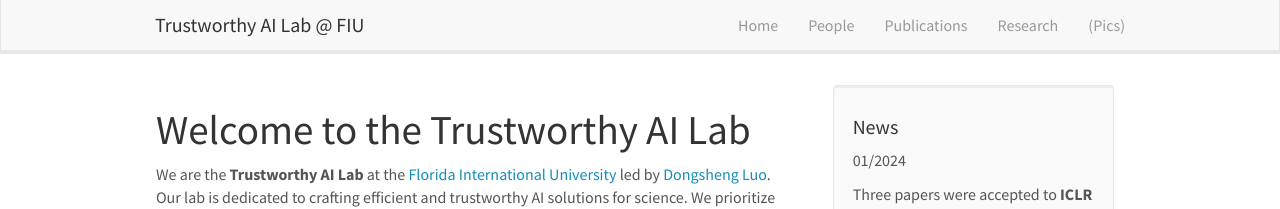
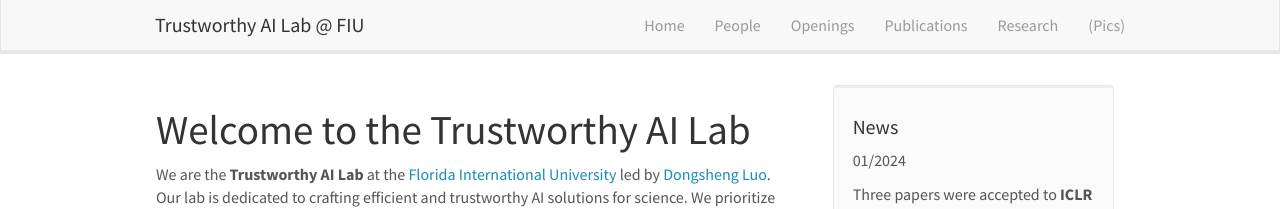
Before and after one commit to trustai4s-lab/trustai4s-lab.github.io, a Jekyll site: the page built from _pages/home.md, in a window 1280 px wide. Shown: the top 209 px of the page. Built offline with Jekyll 4.4.1, drawn with Linux system fonts in a browser that asks for light colours; nearby versions of some CDN libraries.

Commit message:
Update header.html

```diff
--- a/_includes/header.html
+++ b/_includes/header.html
@@ -14,7 +14,7 @@
 	  <ul class="nav navbar-nav navbar-right">
 		<li><a href="{{ site.url }}{{ site.baseurl }}/">Home</a></li>
 		<li><a href="{{ site.url }}{{ site.baseurl }}/people">People</a></li>
-		<!-- <li><a href="{{ site.url }}{{ site.baseurl }}/openings">Openings</a></li> -->
+		<li><a href="{{ site.url }}{{ site.baseurl }}/openings">Openings</a></li>
 		<li><a href="{{ site.url }}{{ site.baseurl }}/publications">Publications</a></li>
 		<li><a href="{{ site.url }}{{ site.baseurl }}/research">Research</a></li>
 		<li><a href="{{ site.url }}{{ site.baseurl }}/pictures">(Pics)</a></li>
```
